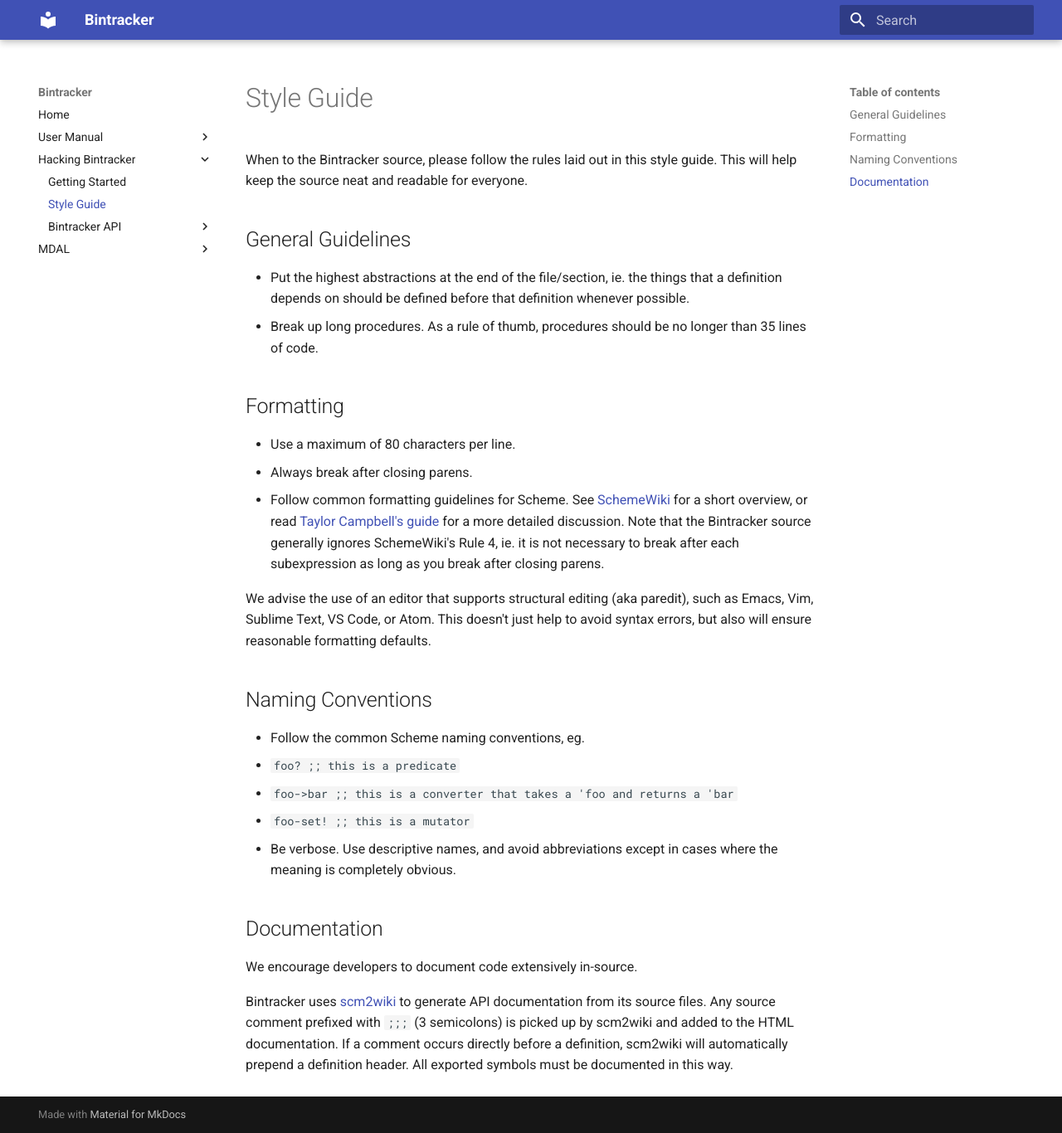
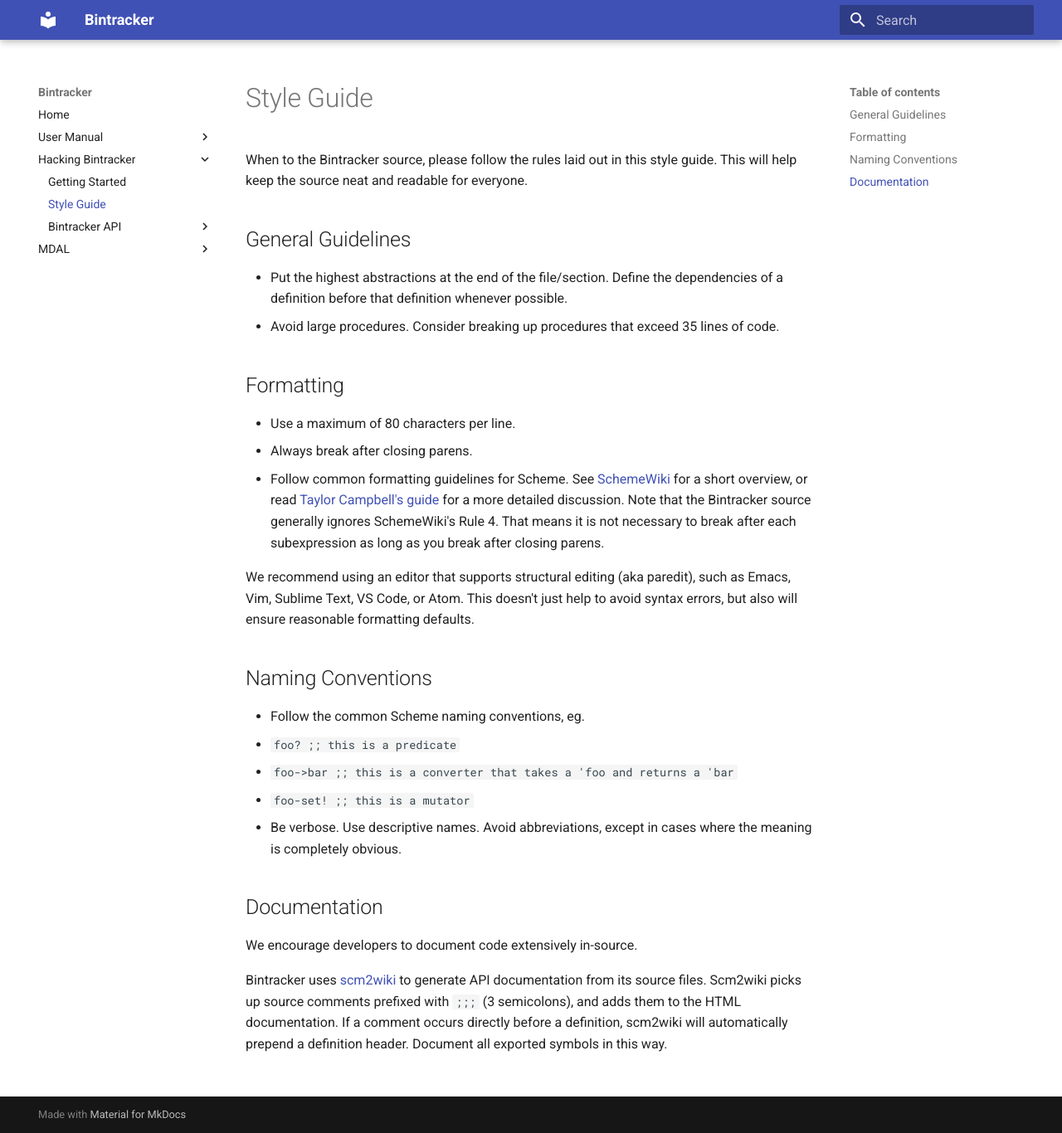
Before and after one commit to bintracker/bintracker, an MkDocs documentation site: the page built from docs/style-guide.md, in a window 1280 px wide and 1366 px high. Shown: the whole window at 83% size. Built offline with MkDocs 1.6.1 and Material for MkDocs 9.7.7, drawn with Linux system fonts in a browser that asks for light colours.

Commit message:
improve style guide language

```diff
--- a/docs/style-guide.md
+++ b/docs/style-guide.md
@@ -5,17 +5,17 @@
 
 ## General Guidelines
 
-- Put the highest abstractions at the end of the file/section, ie. the things that a definition depends on should be defined before that definition whenever possible.
-- Break up long procedures. As a rule of thumb, procedures should be no longer than 35 lines of code.
+- Put the highest abstractions at the end of the file/section. Define the dependencies of a definition before that definition whenever possible.
+- Avoid large procedures. Consider breaking up procedures that exceed 35 lines of code.
 
 
 ## Formatting
 
 - Use a maximum of 80 characters per line.
 - Always break after closing parens.
-- Follow common formatting guidelines for Scheme. See [SchemeWiki](http://community.schemewiki.org/?scheme-style) for a short overview, or read [Taylor Campbell's guide](http://mumble.net/~campbell/scheme/style.txt) for a more detailed discussion. Note that the Bintracker source generally ignores SchemeWiki's Rule 4, ie. it is not necessary to break after each subexpression as long as you break after closing parens.
+- Follow common formatting guidelines for Scheme. See [SchemeWiki](http://community.schemewiki.org/?scheme-style) for a short overview, or read [Taylor Campbell's guide](http://mumble.net/~campbell/scheme/style.txt) for a more detailed discussion. Note that the Bintracker source generally ignores SchemeWiki's Rule 4. That means it is not necessary to break after each subexpression as long as you break after closing parens.
 
-We advise the use of an editor that supports structural editing (aka paredit), such as Emacs, Vim, Sublime Text, VS Code, or Atom. This doesn't just help to avoid syntax errors, but also will ensure reasonable formatting defaults.
+We recommend using an editor that supports structural editing (aka paredit), such as Emacs, Vim, Sublime Text, VS Code, or Atom. This doesn't just help to avoid syntax errors, but also will ensure reasonable formatting defaults.
 
 
 ## Naming Conventions
@@ -24,11 +24,11 @@
   - `foo?  ;; this is a predicate`
   - `foo->bar  ;; this is a converter that takes a 'foo and returns a 'bar`
   - `foo-set!  ;; this is a mutator`
-- Be verbose. Use descriptive names, and avoid abbreviations except in cases where the meaning is completely obvious.
+- Be verbose. Use descriptive names. Avoid abbreviations, except in cases where the meaning is completely obvious.
 
 
 ## Documentation
 
 We encourage developers to document code extensively in-source.
 
-Bintracker uses [scm2wiki](https://github.com/utz82/scm2wiki) to generate API documentation from its source files. Any source comment prefixed with `;;;` (3 semicolons) is picked up by scm2wiki and added to the HTML documentation. If a comment occurs directly before a definition, scm2wiki will automatically prepend a definition header. All exported symbols must be documented in this way.
+Bintracker uses [scm2wiki](https://github.com/utz82/scm2wiki) to generate API documentation from its source files. Scm2wiki picks up source comments prefixed with `;;;` (3 semicolons), and adds them to the HTML documentation. If a comment occurs directly before a definition, scm2wiki will automatically prepend a definition header. Document all exported symbols in this way.
```
